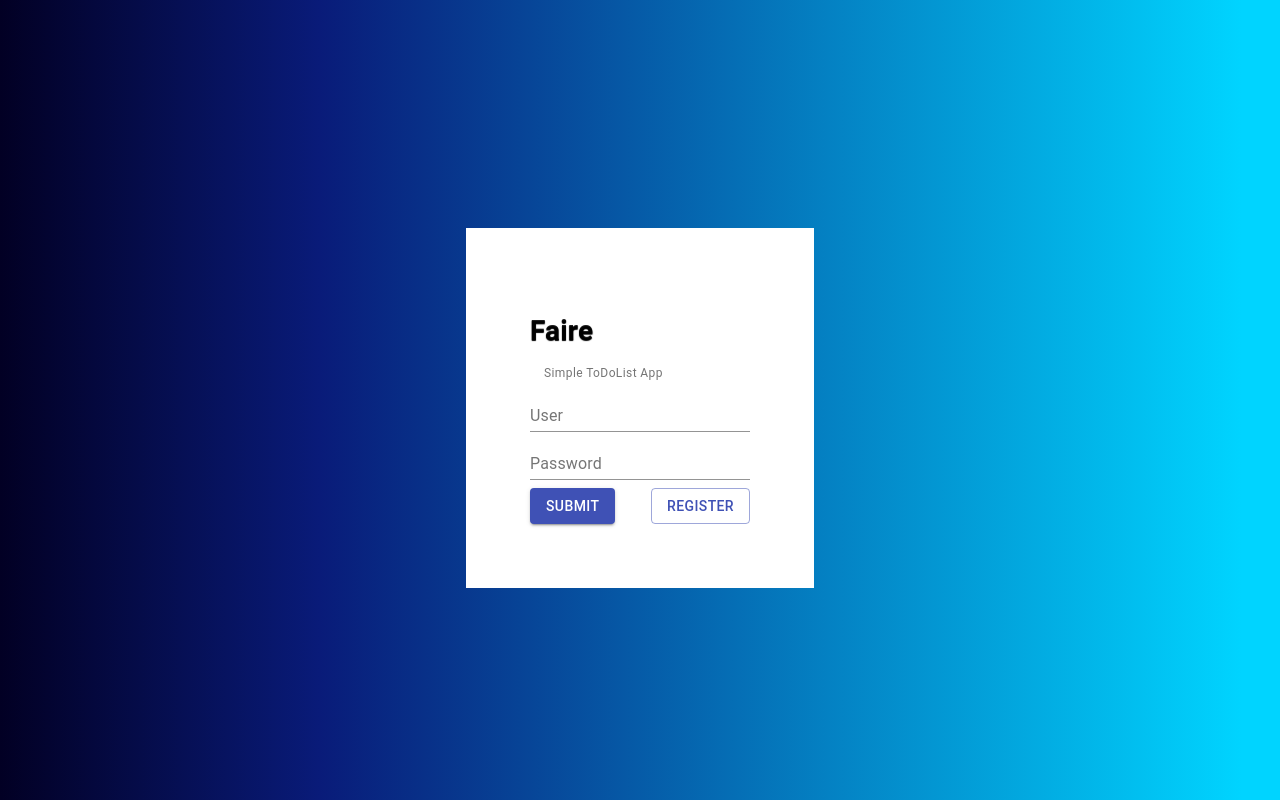
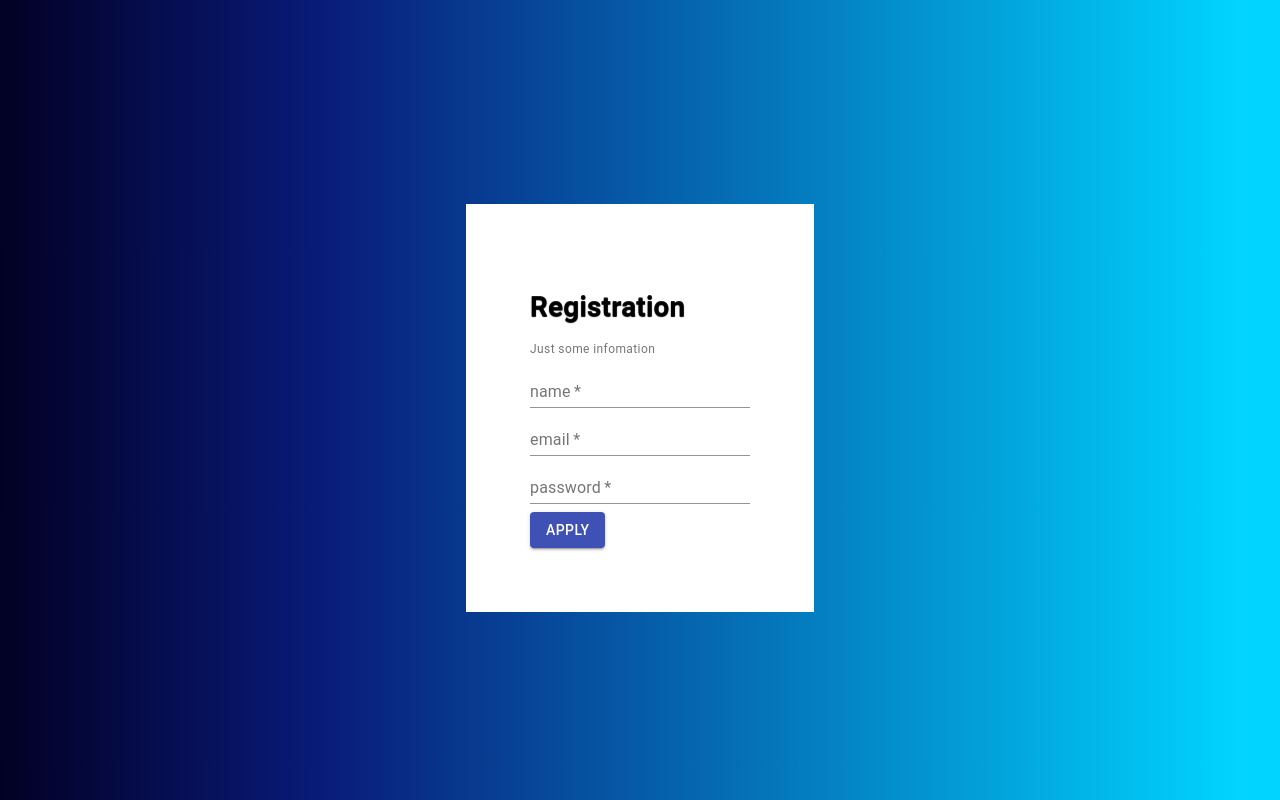
Before and after one commit to Mateusmsouza/ToDo-List-Front, a React (Create React App) app: page /register in a window 1280 px wide. Built offline with nearby package versions, Linux system fonts and the light colour scheme.

Commit message:
partial registration

```diff
--- a/src/router.js
+++ b/src/router.js
@@ -1,16 +1,29 @@
 import React from "react";
 import {
   BrowserRouter,
+  Switch,
   Route,
 } from "react-router-dom";
 import Login from "./screens/Login"
+import Home from "./screens/Home";
+import Register from "./screens/Register";
 
 export default function Routes () {
     return (
         <BrowserRouter>
-            <Route path="/">
-                <Login/>
-            </Route>
+            <Switch>
+                <Route path="/home">
+                    <Home></Home>
+                </Route>
+
+                <Route path="/register">
+                    <Register></Register>
+                </Route>
+
+                <Route path="/">
+                    <Login></Login>
+                </Route>
+            </Switch>
         </BrowserRouter>
     );
 }
--- /dev/null
+++ b/src/screens/Home.js
@@ -0,0 +1,9 @@
+import React from "react";
+
+const Home = props => {
+    return (
+        <h1>PAU NO CU DO BOLSONARO</h1>
+    )
+}
+
+export default Home;
--- a/src/screens/Login.js
+++ b/src/screens/Login.js
@@ -1,10 +1,8 @@
 import React, { useState } from "react";
 import { connect } from "react-redux";
-//import { bindActionCreators } from "redux";
 import { Alert } from '@material-ui/lab';
 import { makeStyles } from "@material-ui/core/styles";
-import { FormControl, FormHelperText, Button } from '@material-ui/core';
-import TextField from "@material-ui/core/TextField";
+import { FormControl, FormHelperText, Button, TextField } from '@material-ui/core';
 
 import {login, logout} from "../store/ducks/authentication";
 
--- /dev/null
+++ b/src/screens/Register.js
@@ -0,0 +1,70 @@
+import React, { useState } from "react";
+import { makeStyles } from "@material-ui/core/styles";
+import { FormControl, FormHelperText, Button, TextField } from '@material-ui/core';
+
+const useStyles = makeStyles({
+    background:{
+        background: 'linear-gradient(90deg, rgba(2,0,36,1) 0%, rgba(9,27,121,1) 25%, rgba(0,212,255,1) 97%)',
+        height: '100vh',
+        display: 'flex',
+        alignItems: 'center',
+        justifyContent: 'center',
+        flexDirection: 'column'
+
+    },
+    registerBox: {
+        marginTop: 16,
+        paddingTop: 64,
+        paddingBottom: 64,
+        paddingLeft: 64,
+        paddingRight: 64,
+        backgroundColor: 'white',
+        display: 'flex',
+        alignItems: 'center',
+        justifyContent: 'center',
+        flexDirection: 'column'
+    },
+    titleLogin: {
+        textAligns: 'center',
+        marginBottom: 10,
+        textShadow: '0px 1px 1px black'
+    },
+    buttonBox: {
+        display: 'flex',
+        alignItems: 'center',
+        justifyContent: 'space-between',
+        paddingTop: 8
+    }
+})
+
+const Register = props => {
+    const classes = useStyles();
+
+    const [username, setUserName] = useState('');
+    const [email, setEmail] = useState('');
+    const [password, setPassword] = useState('');
+
+    return (
+        <div className={classes.background}>
+            <div1 className={classes.registerBox}>
+                <FormControl>
+                    <h1 className={classes.titleLogin}>
+                        Registration
+                    </h1>
+                    <FormHelperText>Just some infomation</FormHelperText>
+
+                    <TextField label="name" required={true}></TextField>
+                    <TextField label="email" required={true}></TextField>
+                    <TextField label="password" type="password" required={true}></TextField>
+                    <div className={classes.buttonBox}>
+                        <Button color="primary" variant="contained">
+                            Apply
+                        </Button>
+                    </div>
+                </FormControl>
+            </div1>
+        </div>
+    )
+}
+
+export default Register;
```
Also changed, not shown: src/api/registration.js (added, +15 -0 lines), src/store/ducks/registration.js (added, +51 -0 lines).
